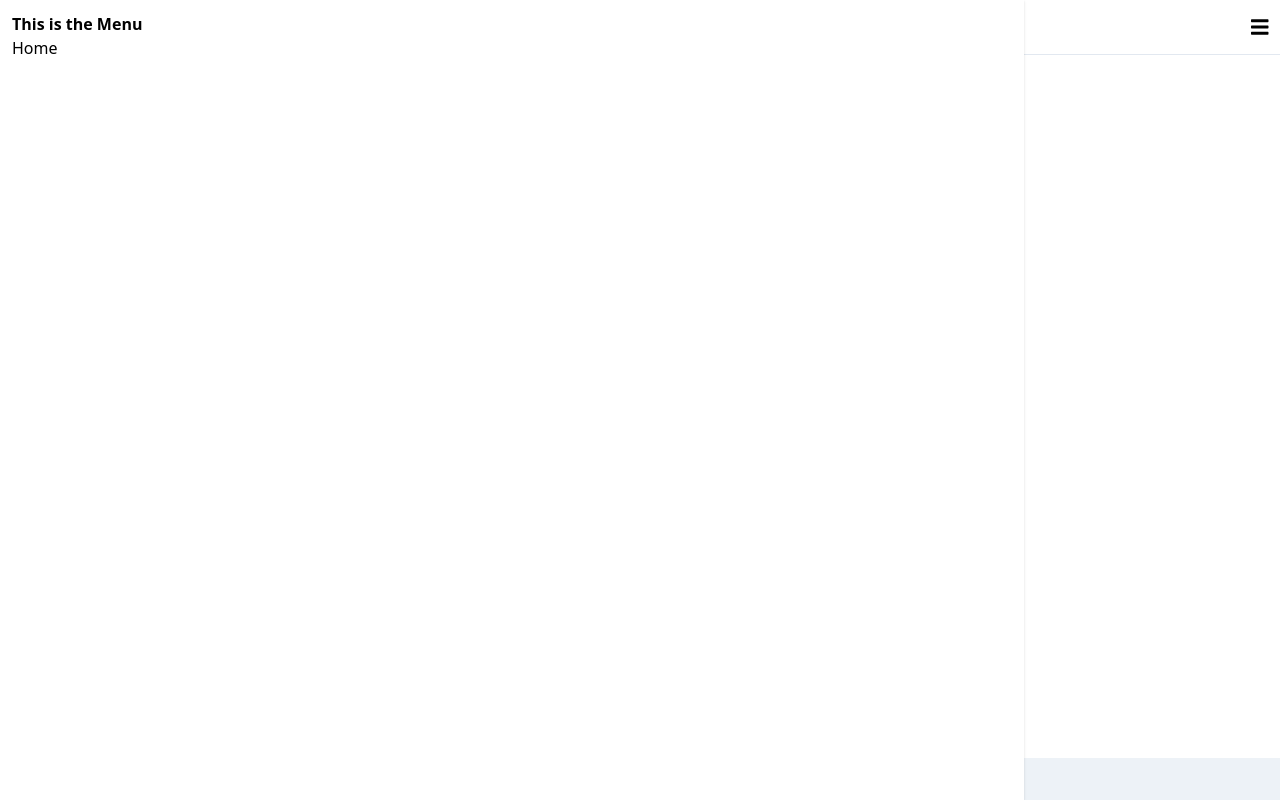
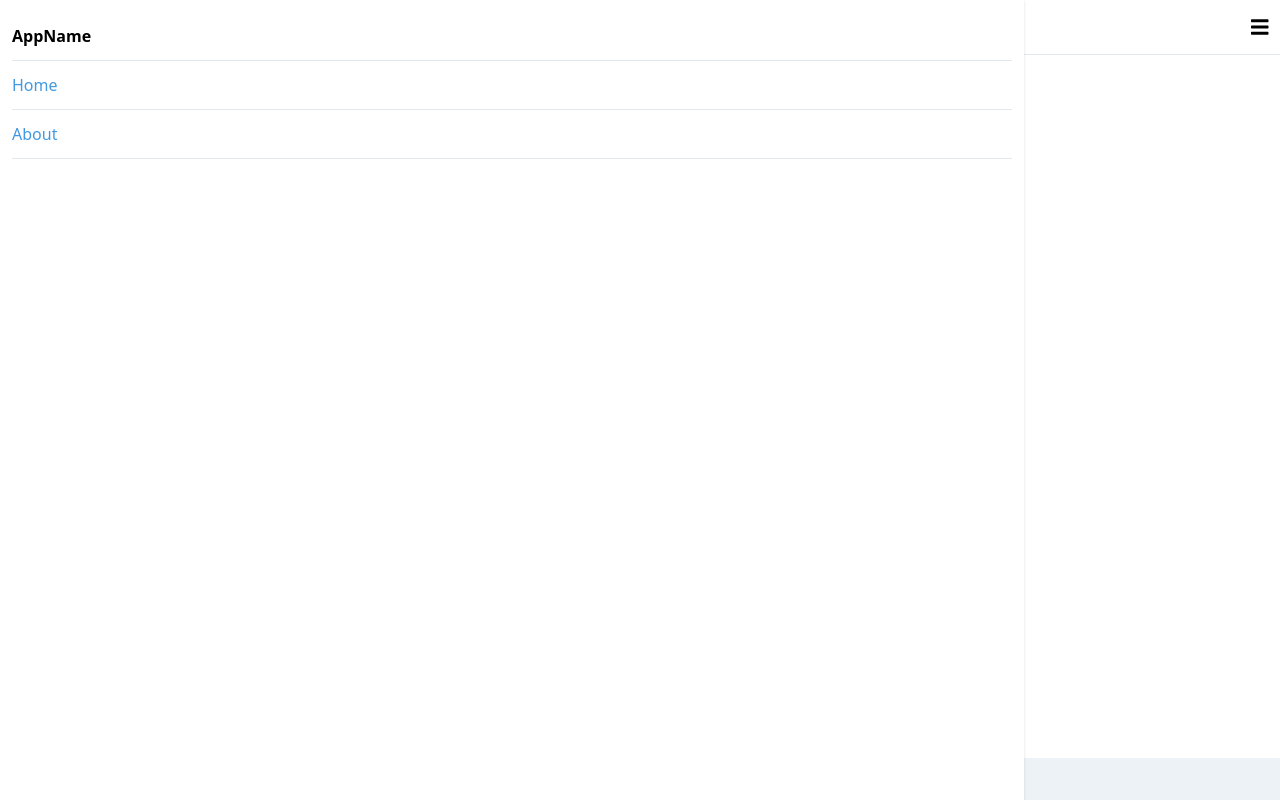
Before and after one commit to zaldanaraul/learning-react, a React (Create React App) app: page /about in a window 1280 px wide. Both pictures are taken after a click on the icon 1259 px from the left and 26 px from the top of the page. Built offline with nearby package versions, Linux system fonts and the light colour scheme.

Commit message:
added router

```diff
--- a/src/App.js
+++ b/src/App.js
@@ -1,16 +1,30 @@
 import React from "react";
 import logo from "./logo.svg";
-import HelloWorld from "./components/helloWorld";
 //import CounterExample from "./components/counterExample";
 import Header from "./components/header";
 import Footer from "./components/footer";
 import { BrowserRouter as Router, Switch, Route, Link } from "react-router-dom";
+import About from "./views/about";
+import Home from "./views/home";
 
 function App() {
   return (
     <div>
-      <Header></Header>
-      <HelloWorld name="Jared" />
+      <Router>
+        <Header></Header>
+
+        <div className="p-3">
+          <Switch>
+            <Route exact path="/">
+              <Home />
+            </Route>
+            <Route path="/about">
+              <About />
+            </Route>
+          </Switch>
+        </div>
+      </Router>
+
       <Footer />
     </div>
   );
--- a/src/components/navigation.jsx
+++ b/src/components/navigation.jsx
@@ -2,6 +2,7 @@ import React, { Component } from "react";
 import { FontAwesomeIcon } from "@fortawesome/react-fontawesome";
 import { faBars } from "@fortawesome/free-solid-svg-icons";
 import { useTransition, animated } from "react-spring";
+import NavigationMenu from "./navigationMenu";
 
 const Navigation = () => {
   const [showMenu, setShowMenu] = React.useState(false);
@@ -44,10 +45,7 @@ const Navigation = () => {
               style={props}
               className="fixed bg-white top-0 left-0 w-4/5 h-full z-50 shadow p-3"
             >
-              <span className="font-bold">This is the Menu</span>
-              <ul>
-                <li>Home</li>
-              </ul>
+              <NavigationMenu closeMenu={() => setShowMenu(false)} />
             </animated.div>
           )
       )}
--- /dev/null
+++ b/src/components/navigationMenu.jsx
@@ -0,0 +1,32 @@
+import React, { useState } from "react";
+import { Link } from "react-router-dom";
+
+const NavigationMenu = (props) => {
+  return (
+    <div>
+      <div className="font-bold py-3">AppName</div>
+      <ul>
+        <li>
+          <Link
+            to="/"
+            className="text-blue-500 py-3 border-t border-b block"
+            onClick={props.closeMenu}
+          >
+            Home
+          </Link>
+        </li>
+        <li>
+          <Link
+            to="/about"
+            className="text-blue-500 py-3 border-b block"
+            onClick={props.closeMenu}
+          >
+            About
+          </Link>
+        </li>
+      </ul>
+    </div>
+  );
+};
+
+export default NavigationMenu;
--- /dev/null
+++ b/src/views/about.jsx
@@ -0,0 +1,12 @@
+import React from "react";
+
+const About = () => {
+  return (
+    <div>
+      <h1 className="font-bold text-2xl mb-2">This is the About page</h1>
+      <p>This is the about page content.</p>
+    </div>
+  );
+};
+
+export default About;
--- /dev/null
+++ b/src/views/home.jsx
@@ -0,0 +1,13 @@
+import React, { Component } from "react";
+import HelloWorld from "../components/helloWorld";
+
+const Home = () => {
+  return (
+    <div>
+      <h1 className="font-bold text-2xl">This is the home page</h1>
+      <HelloWorld name="Jared" />
+    </div>
+  );
+};
+
+export default Home;
```
Also changed, not shown: src/views/product.jsx (added).
